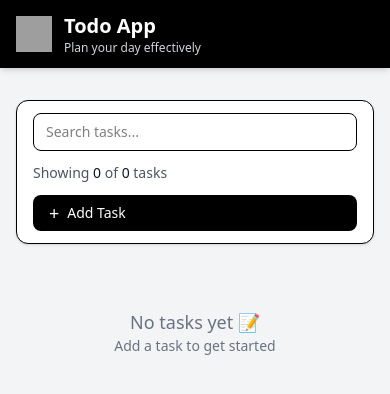
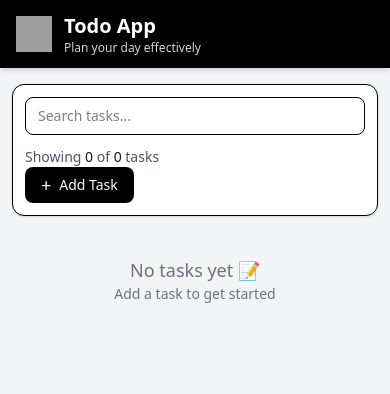
Before and after one commit to shubhampgit/todo-app, a React (Vite) app: page / in a window 390 px wide. Shown: the top 394 px of the page. Built offline with nearby package versions, Linux system fonts and the light colour scheme; grey boxes are pictures that could not be loaded.

Commit message:
Mobile UI fixes

```diff
--- a/src/App.jsx
+++ b/src/App.jsx
@@ -98,7 +98,14 @@ const App = () => {
     return (
         <>
         <Header />
-        <main className="max-w-3xl mx-auto px-4 py-8 space-y-6">
+        <main className="
+            flex-1
+            w-full
+            px-3 sm:px-4
+            py-4 sm:py-8
+            sm:max-w-3xl sm:mx-auto
+        "
+        >
             {viewMode !== "list" && (
                 <TaskForm
                     onSave={saveTask}
@@ -122,16 +129,24 @@ const App = () => {
             )}
             {viewMode === "list" && (
             <div
-                className="
-                flex flex-col sm:flex-row sm:items-center sm:justify-between
-                gap-3 mb-6
-                px-4 py-3
-                bg-white rounded-xl
+            className="
+                px-3 sm:px-4
+                py-3
+                bg-white
+                rounded-xl
                 border shadow-sm
-                "
+            "
             >
                 {/* Left: search + count */}
-                <div className="flex flex-col sm:flex-row sm:items-center gap-3 w-full">
+                <div
+                className="
+                    flex flex-col
+                    sm:flex-row
+                    sm:items-center
+                    sm:justify-between
+                    gap-3
+                "
+                >
                 {/* Search input */}
                 <input
                     type="text"
--- a/src/components/Header.jsx
+++ b/src/components/Header.jsx
@@ -1,7 +1,7 @@
 const Header = () => {
   return (
     <header className="sticky top-0 z-10 bg-black shadow-md">
-      <div className="max-w-5xl mx-auto flex items-center gap-3 px-4 py-3 text-white">
+      <div className="w-full mx-auto flex items-center gap-3 px-4 py-3 text-white">
         <img
           src="https://cdn-icons-png.flaticon.com/512/906/906343.png"
           alt="logo"
```
